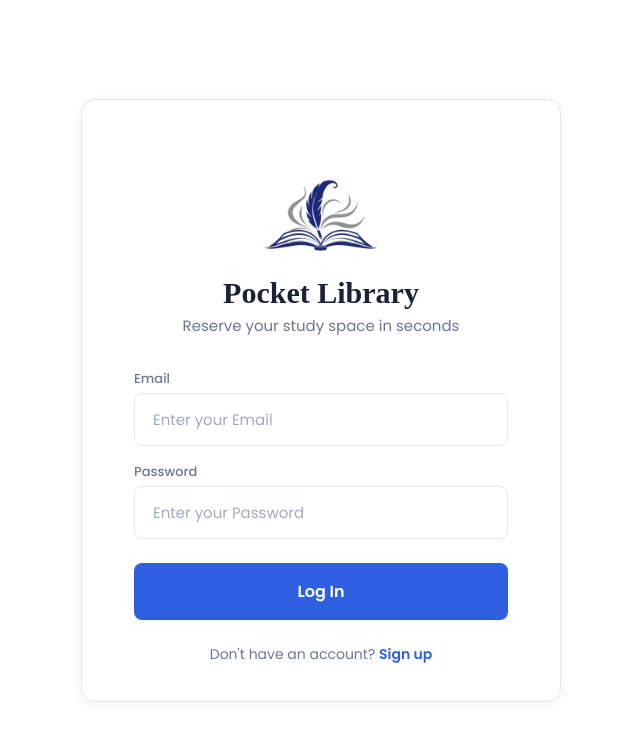
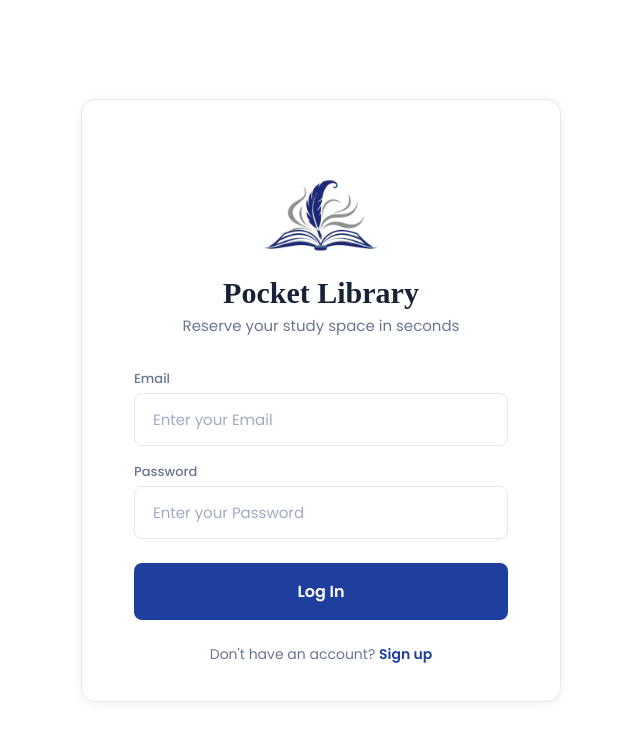
Before and after one commit to Pendragonnnnn/Y2T3-Final-Project, a React (Vite) app in the folder frontend/: page /login in a window 1280 px wide. Shown: the top 740 px of the page, without its empty margins (319-959 px from the left). Built offline with nearby package versions, Linux system fonts and the light colour scheme.

Commit message:
update color css

```diff
--- a/frontend/src/pages/Home.jsx
+++ b/frontend/src/pages/Home.jsx
@@ -195,7 +195,7 @@ const fetchUnreadCount = useCallback(async () => {
           <h2 className="card-title">Peak Booking Hours </h2>
         </div>
         <div className="card mt-16">
-        <p style={{ fontWeight: 200, marginBottom: 20, color:'#666666', fontSize:'12px'}}>Most recent 30 days</p>
+        <p style={{ fontWeight: 200, marginBottom: 20, color: 'var(--color-text-secondary)', fontSize:'12px'}}>Most recent 30 days</p>
 
         {!peakHours || peakHours.length === 0 ? (
           <p className="text-muted text-center py-4">No hourly data tracked yet.</p>
@@ -223,7 +223,7 @@ const fetchUnreadCount = useCallback(async () => {
                     <span style={{ fontSize: '10px', color: 'var(--color-text-primary)', fontWeight: '600', marginBottom: '4px' }}>
                       {item.count}
                     </span>
-                    <div style={{ width: '65%', height: barHeight, backgroundColor: '#4095F6', borderRadius: '4px 4px 0 0', transition: 'height 0.3s ease', minHeight: '8px', flexShrink: 0 }} title={`${item.count} reservations at ${displayHour}`} />
+                    <div style={{ width: '65%', height: barHeight, backgroundColor: '#1E3F9E', borderRadius: '4px 4px 0 0', transition: 'height 0.3s ease', minHeight: '8px', flexShrink: 0 }} title={`${item.count} reservations at ${displayHour}`} />
                     <span className="text-muted" style={{ fontSize: '10px', marginTop: '8px', whiteSpace: 'nowrap' }}>
                       {displayHour}
                     </span>
@@ -270,7 +270,7 @@ const fetchUnreadCount = useCallback(async () => {
           <h2 className="card-title">Peak Booking Hours </h2>
         </div>
         <div className="card mt-16">
-        <p style={{ fontWeight: 200, marginBottom: 20, color:'#666666', fontSize:'12px'}}>Most recent 30 days</p>
+        <p style={{ fontWeight: 200, marginBottom: 20, color: 'var(--color-text-secondary)', fontSize:'12px'}}>Most recent 30 days</p>
 
         {!peakHours || peakHours.length === 0 ? (
           <p className="text-muted text-center py-4">No hourly data tracked yet.</p>
@@ -298,7 +298,7 @@ const fetchUnreadCount = useCallback(async () => {
                     <span style={{ fontSize: '10px', color: 'var(--color-text-primary)', fontWeight: '600', marginBottom: '4px' }}>
                       {item.count}
                     </span>
-                    <div style={{ width: '65%', height: barHeight, backgroundColor: '#4095F6', borderRadius: '4px 4px 0 0', transition: 'height 0.3s ease', minHeight: '8px', flexShrink: 0 }} title={`${item.count} reservations at ${displayHour}`} />
+                    <div style={{ width: '65%', height: barHeight, backgroundColor: '#1E3F9E', borderRadius: '4px 4px 0 0', transition: 'height 0.3s ease', minHeight: '8px', flexShrink: 0 }} title={`${item.count} reservations at ${displayHour}`} />
                     <span className="text-muted" style={{ fontSize: '10px', marginTop: '8px', whiteSpace: 'nowrap' }}>
                       {displayHour}
                     </span>
--- a/frontend/src/pages/ManagementIssueList.jsx
+++ b/frontend/src/pages/ManagementIssueList.jsx
@@ -9,7 +9,7 @@ export default function ManagementIssuesList() {
 
   const SENTIMENT_COLORS = {
     bug: '#E74C3C',
-    feature_request: '#4095F6',
+    feature_request: '#1E3F9E',
     management_issue: '#F5A623',
     general: '#A0AAC2',
   };
--- a/frontend/src/pages/ManagerReport.jsx
+++ b/frontend/src/pages/ManagerReport.jsx
@@ -5,7 +5,7 @@ import BottomNav from '../components/BottomNav';
 
 const SENTIMENT_COLORS = {
   bug: '#E74C3C',
-  feature_request: '#4095F6',
+  feature_request: '#1E3F9E',
   management_issue: '#F5A623',
   general: '#A0AAC2',
 };
@@ -151,7 +151,7 @@ export default function ManagerReport() {
                     <span style={{ fontSize: '10px', color: 'var(--color-text-primary)', fontWeight: '600', marginBottom: '4px' }}>
                       {item.count}
                     </span>
-                    <div style={{ width: '40%', height: barHeight, backgroundColor: '#4095F6', borderRadius: '4px 4px 0 0', transition: 'height 0.3s ease', minHeight: '8px', flexShrink: 0 }} title={`${item.count} reservations at ${displayHour}`} />
+                    <div style={{ width: '40%', height: barHeight, backgroundColor: '#1E3F9E', borderRadius: '4px 4px 0 0', transition: 'height 0.3s ease', minHeight: '8px', flexShrink: 0 }} title={`${item.count} reservations at ${displayHour}`} />
                     <span className="text-muted" style={{ fontSize: '10px', marginTop: '8px', whiteSpace: 'nowrap' }}>
                       {displayHour}
                     </span>
@@ -166,7 +166,7 @@ export default function ManagerReport() {
       <div className="card mt-16">
         <div style={{ display: 'flex', justifyContent: 'space-between', alignItems: 'center' }}>
           <p style={{ fontWeight: 600, margin: 0 }}>User Feedback</p>
-          <Link to="/manager/feedback/management-issues" style={{ color: '#4095F6', fontSize: 13, fontWeight: 600, textDecoration: 'none' }}>
+          <Link to="/manager/feedback/management-issues" style={{ color: '#1E3F9E', fontSize: 13, fontWeight: 600, textDecoration: 'none' }}>
             View feedback
           </Link>
         </div>
--- a/frontend/src/pages/Profile.jsx
+++ b/frontend/src/pages/Profile.jsx
@@ -93,7 +93,7 @@ export default function Profile() {
       <div className="text-center">
         <div style={{
           width: 100, height: 100, borderRadius: '50%',
-          background: '#4095f6d2', color: 'white',
+          background: '#1E3F9Ed2', color: 'white',
           display: 'flex', alignItems: 'center', justifyContent: 'center',
           fontSize: 48, fontWeight: 500, margin: '0 auto 12px',
         }}>
--- a/frontend/src/pages/StudentHistory.jsx
+++ b/frontend/src/pages/StudentHistory.jsx
@@ -42,7 +42,7 @@ export default function StudentHistory() {
             padding: 0,
             lineHeight: 1,
             alignSelf: 'flex-start',
-            color: '#0B56A4',
+            color: '#1E3F9E',
           }}
           aria-label="Go back"
         >
--- a/frontend/src/styles/global.css
+++ b/frontend/src/styles/global.css
@@ -1,8 +1,8 @@
 :root {
   /* Color tokens — derived from the Figma mockups (blue gradient app theme) */
-  --color-primary: #2D5FE0;
+  --color-primary: #1E3F9E;
   --color-primary-dark: #1E3F9E;
-  --color-primary-light: #5C84F2;
+  --color-primary-light: #1E3F9E;
   --color-accent: #4ECDC4;
   --color-success: #2ECC71;
   --color-warning: #F5A623;
@@ -11,6 +11,7 @@
 
   --color-bg: #FDFDFD;
   --color-surface: #FFFFFF;
+  --card-surface: #FFFFFF;
   --color-surface-header: #FFFFFF;
   --color-border: #E3E8F0;
 
@@ -29,8 +30,8 @@
   --font-display: 'Poppins', sans-serif;
   --font-body: 'Poppins', sans-serif;
 
-  --map-bg: #475467;        /* From your dark uploaded image */
-  --map-line: #ffffff;      /* From your light line image */
+  --map-bg: #475467;
+  --map-line: #ffffff;
   --map-surface: #475463;
   --table-surface: #76859b;
   --shadow-shell: 0 20px 60px rgba(26, 34, 56, 0.18);
@@ -529,7 +530,6 @@ a { text-decoration: none; color: inherit; }
     display: flex;
     align-items: center;
     justify-content: center;
-
   }
 .logo-name-nav{
     display: block;
@@ -1235,8 +1235,8 @@ html[data-theme="dark"] .scan-result.success {
   background: rgba(46, 204, 113, 0.08);
 }
 
-html[data-theme="dark"] .scan-result.error {
-  background: rgba(231, 76, 60, 0.08);
+html[data-theme="dark"] .scan-result.error{
+  background: rgba(99, 73, 70, 0.08);
 }
 /* home page*/
 .screen {
@@ -1284,10 +1284,10 @@ html[data-theme="dark"] .scan-result.error {
 .card1-mobile {
   margin-top: 25px;
   width: min(100%, 385px);
-  background: #ffffff;
+  background: var(--card-surface);
   border-radius: 20px;
   padding: 16px;
-  box-shadow: 0 10px 30px rgba(30, 41, 59, 0.15);
+  box-shadow: var(--shadow-card);
   margin-left: auto;
   margin-right: auto;
 }
@@ -1466,7 +1466,7 @@ html[data-theme="dark"] input {
 .badge-blocked { background: #F0F1F4; color: #6B7693; }
 .badge-pending { background: #FFF4E0; color: #B8770A; }
 .badge-accepted { background: #539546; color: #ffffff; }
-.badge-checked_in { background: #E5EEFF; color: #2D5FE0; }
+.badge-checked_in { background: #E5EEFF; color: #1E3F9E; }
 
 /* ── Bottom nav / sidebar ── */
 .bottom-nav {
@@ -1552,12 +1552,13 @@ html[data-theme="dark"] input {
     display: none;
   }
   .card1-desktop{
-    margin-top: 25px;
+    margin-top: 10px;
     width: 385px;
-    background: #ffffff;
+    background: var(--card-surface);
     border-radius: 20px;
+    border: 1px solid var(--shell-border);
     padding: 16px;
-    box-shadow: 0 10px 30px rgba(30, 41, 59, 0.15);
+    box-shadow: var(--shadow-card);
     display: block;
   }
   .bottom-nav {
@@ -1609,7 +1610,7 @@ html[data-theme="dark"] input {
     cursor: pointer;
     color: var(--color-text-tertiary);
   }
-  .logout-item:hover { color: var(--color-danger); }
+  .logout-item:hover { background: rgba(255, 0, 0, 0.526); color:var(--color-text-primary) }
 }
 
 /* ── Seat grid ── */
@@ -1914,10 +1915,10 @@ html[data-theme="dark"] .toast {
   .card1 {
     margin-top: 25px;
     width: 385px;
-    background: #ffffff;
+    background: var(--card-surface);
     border-radius: 20px;
     padding: 16px;
-    box-shadow: 0 10px 30px rgba(30, 41, 59, 0.15);
+    box-shadow: var(--shadow-card);
   }
 
   .card-header {
@@ -1925,19 +1926,20 @@ html[data-theme="dark"] .toast {
     align-items: center;
     justify-content: space-between;
     margin-bottom: 12px;
+    color: var(--color-text-primary)
   }
 
   .card-title {
     margin: 0;
     font-size: 16px;
     font-weight: 700;
-    color: #1a1a1a;
+    color: var(--color-text-primary);
   }
 
   .view-full {
     font-size: 14px;
     font-weight: 600;
-    color: #2f6bff;
+    color: #1E3F9E;
     text-decoration: none;
   }
 
@@ -1945,7 +1947,7 @@ html[data-theme="dark"] .toast {
     position: relative;
     height: 190px;
     background: #dcecfb;
-    border: 2px solid #2f6bff;
+    border: 2px solid #1E3F9E;
     border-radius: 14px;
     overflow: hidden;
   }
```
Also changed, not shown: 2 other files (tests, documents, lock files or other folders).
